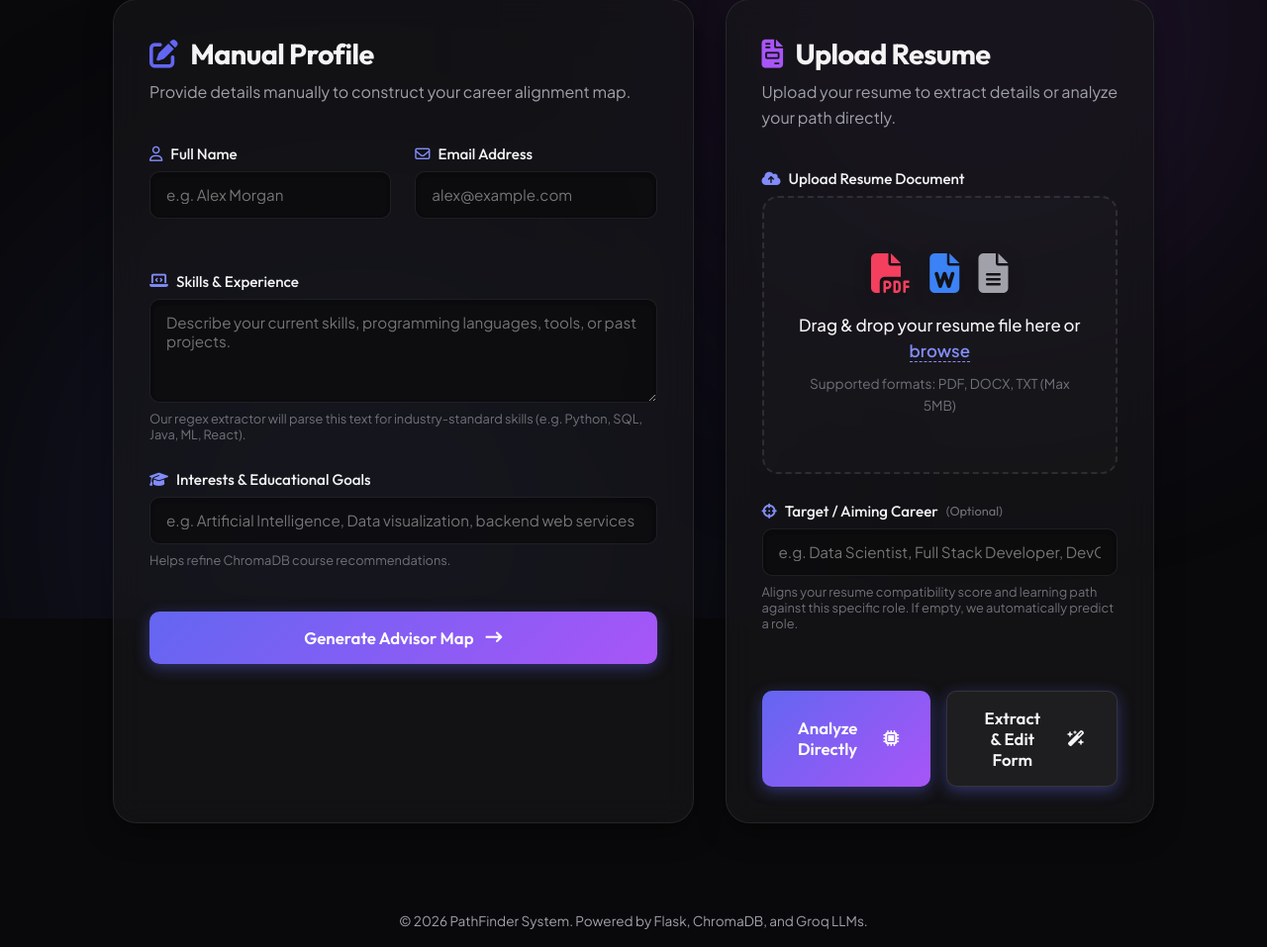
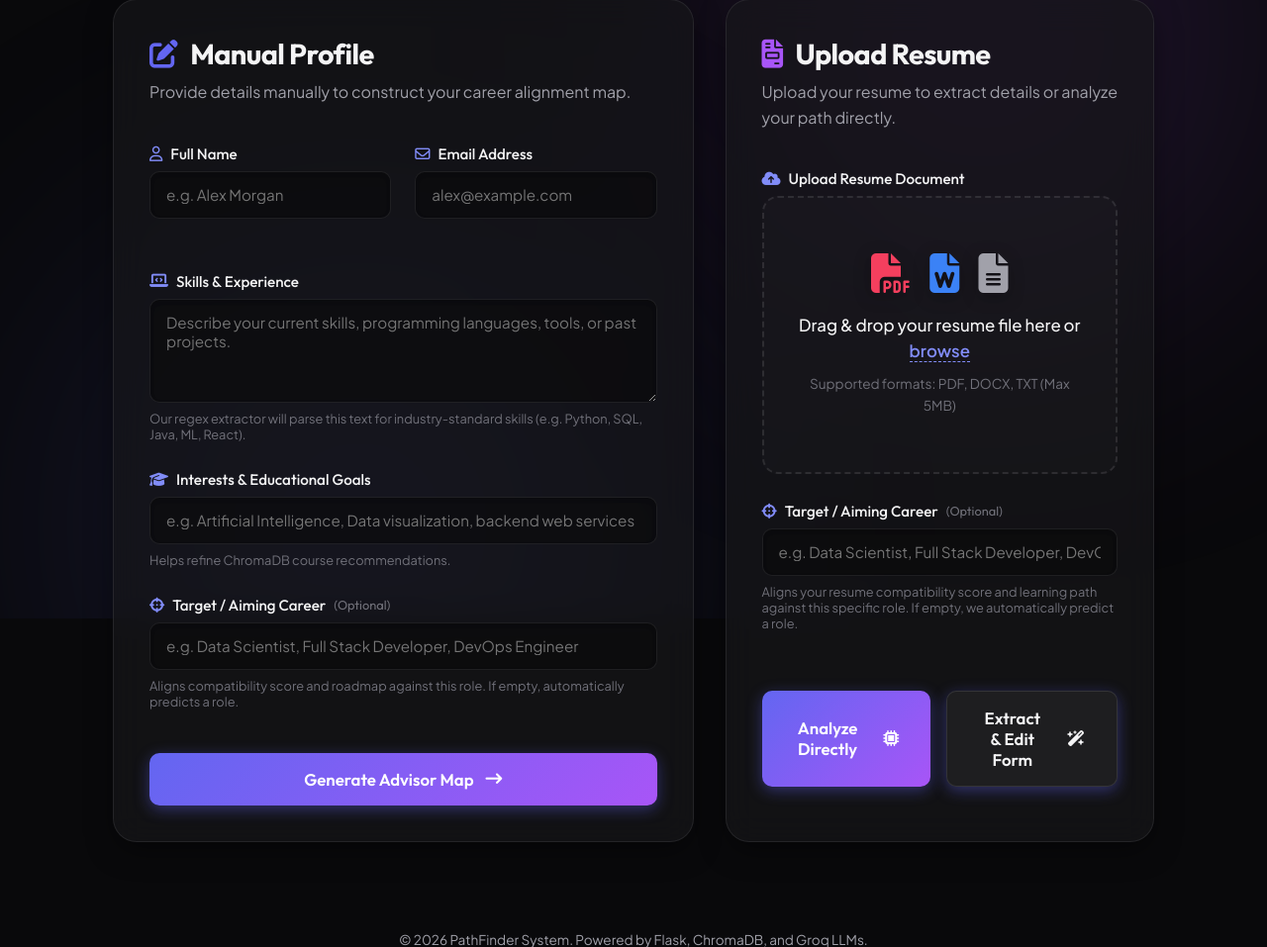
Before and after one commit to reetu475/mini_project, a Flask app: page / in a window 1280 px wide. Shown: the part 175-1132 px from the top of the page at 99% size. Run offline with Flask 3, Linux system fonts and the light colour scheme; some libraries are stand-ins or nearby versions.

Commit message:
Fix interests mapping, add modify form persistence in Flask and visible target career

```diff
--- a/app.py
+++ b/app.py
@@ -166,6 +166,29 @@ def index():
         session['session_id'] = str(uuid.uuid4())
         session.permanent = True
 
+    modify_id = request.args.get('modify')
+    autofill_data = None
+    if modify_id:
+        try:
+            conn = get_db_connection()
+            cursor = conn.cursor()
+            cursor.execute('SELECT * FROM user_profiles WHERE id = ? AND session_id = ?', (int(modify_id), session['session_id']))
+            row = cursor.fetchone()
+            if row:
+                autofill_data = {
+                    "name": row["name"],
+                    "email": row["email"],
+                    "skills_text": row["skills_text"],
+                    "interests": row["interests"] if row["interests"] else "",
+                    "resume_profile_id": row["associated_resume_id"] if 'associated_resume_id' in row.keys() and row["associated_resume_id"] else "",
+                    "target_career": row["recommended_career"]
+                }
+                if row["submission_type"] == 'resume':
+                    autofill_data["resume_profile_id"] = row["id"]
+            conn.close()
+        except Exception as e:
+            print(f"Error loading modify profile: {e}")
+
     profiles = []
     try:
         conn = get_db_connection()
@@ -211,7 +234,8 @@ def index():
     return render_template(
         'index.html',
         has_env_key=has_env_key,
-        profiles=profiles
+        profiles=profiles,
+        autofill_data=autofill_data
     )
 
 
--- a/streamlit_app.py
+++ b/streamlit_app.py
@@ -359,6 +359,7 @@ if st.session_state["active_profile_id"] is None:
                 m_email = st.text_input("Email Address", value=pre_email, placeholder="alex@example.com")
                 m_skills = st.text_area("Skills & Experience", value=pre_skills, placeholder="Describe your programming languages, frameworks, or past projects.")
                 m_interests = st.text_input("Interests & Educational Goals", value=pre_interests, placeholder="e.g. Data visualization, backend web services, Cloud Computing")
+                m_target_career = st.text_input("Target / Aiming Career (Optional)", value=pre_target_career, placeholder="e.g. Data Scientist, DevOps Engineer")
 
                 m_submit = st.form_submit_button("Generate Advisor Map", use_container_width=True)
 
@@ -379,7 +380,7 @@ if st.session_state["active_profile_id"] is None:
                                 user_skills = extract_skills(m_skills)
 
                             # Calculate scoring and recommend career
-                            target_c = str(pre_target_career).strip()
+                            target_c = str(m_target_career).strip()
                             if target_c:
                                 rec_career = target_c
                                 if active_api_key:
--- a/templates/index.html
+++ b/templates/index.html
@@ -55,8 +55,7 @@
                 {% endwith %}
 
                 <form id="advisor-form" action="{{ url_for('recommend') }}" method="POST" class="profile-form">
-                    <input type="hidden" id="associated_resume_id" name="associated_resume_id" value="">
-                    <input type="hidden" id="manual_target_career" name="target_career" value="">
+                    <input type="hidden" id="associated_resume_id" name="associated_resume_id" value="{{ autofill_data.resume_profile_id if autofill_data else '' }}">
                     <!-- Row 1: Name and Email -->
                     <div class="form-row">
                         <div class="form-group">
@@ -64,7 +63,7 @@
                                 <i class="fa-regular fa-user"></i> Full Name
                             </label>
                             <div class="input-wrapper">
-                                <input type="text" id="name" name="name" required placeholder="e.g. Alex Morgan" autocomplete="name">
+                                <input type="text" id="name" name="name" required placeholder="e.g. Alex Morgan" autocomplete="name" value="{{ autofill_data.name if autofill_data else '' }}">
                                 <span class="validity-indicator"><i class="fa-solid fa-circle-notch spinner"></i></span>
                             </div>
                             <span class="field-error" id="name-error"></span>
@@ -75,7 +74,7 @@
                                 <i class="fa-regular fa-envelope"></i> Email Address
                             </label>
                             <div class="input-wrapper">
-                                <input type="email" id="email" name="email" required placeholder="alex@example.com" autocomplete="email">
+                                <input type="email" id="email" name="email" required placeholder="alex@example.com" autocomplete="email" value="{{ autofill_data.email if autofill_data else '' }}">
                                 <span class="validity-indicator"><i class="fa-solid fa-circle-notch spinner"></i></span>
                             </div>
                             <span class="field-error" id="email-error"></span>
@@ -89,7 +88,7 @@
                         </label>
                         <div class="input-wrapper">
                             <textarea id="skills_text" name="skills_text" required rows="4"
-                                placeholder="Describe your current skills, programming languages, tools, or past projects."></textarea>
+                                placeholder="Describe your current skills, programming languages, tools, or past projects.">{{ autofill_data.skills_text if autofill_data else '' }}</textarea>
                         </div>
                         <span class="input-hint">Our regex extractor will parse this text for industry-standard skills (e.g. Python, SQL, Java, ML, React).</span>
                     </div>
@@ -100,12 +99,21 @@
                             <i class="fa-solid fa-graduation-cap"></i> Interests & Educational Goals
                         </label>
                         <div class="input-wrapper">
-                            <input type="text" id="interests" name="interests" placeholder="e.g. Artificial Intelligence, Data visualization, backend web services">
+                            <input type="text" id="interests" name="interests" placeholder="e.g. Artificial Intelligence, Data visualization, backend web services" value="{{ autofill_data.interests if autofill_data else '' }}">
                         </div>
                         <span class="input-hint">Helps refine ChromaDB course recommendations.</span>
                     </div>
 
-
+                    <!-- Row 4: Target / Aiming Career (Optional) -->
+                    <div class="form-group">
+                        <label for="manual_target_career">
+                            <i class="fa-solid fa-crosshairs"></i> Target / Aiming Career <span class="optional-tag">(Optional)</span>
+                        </label>
+                        <div class="input-wrapper">
+                            <input type="text" id="manual_target_career" name="target_career" placeholder="e.g. Data Scientist, Full Stack Developer, DevOps Engineer" value="{{ autofill_data.target_career if autofill_data else '' }}">
+                        </div>
+                        <span class="input-hint">Aligns compatibility score and roadmap against this role. If empty, automatically predicts a role.</span>
+                    </div>
 
                     <!-- Submit Button -->
                     <button type="submit" class="submit-btn" id="submit-btn">
--- a/templates/result.html
+++ b/templates/result.html
@@ -89,7 +89,7 @@
 
         <!-- Back Button & DB Status -->
         <div class="nav-actions animate-fade-in">
-            <a href="{{ url_for('index') }}" class="back-link">
+            <a href="{{ url_for('index', modify=manual_results.id if manual_results else resume_results.id) }}" class="back-link">
                 <i class="fa-solid fa-arrow-left"></i> Modify Profile
             </a>
 
```
